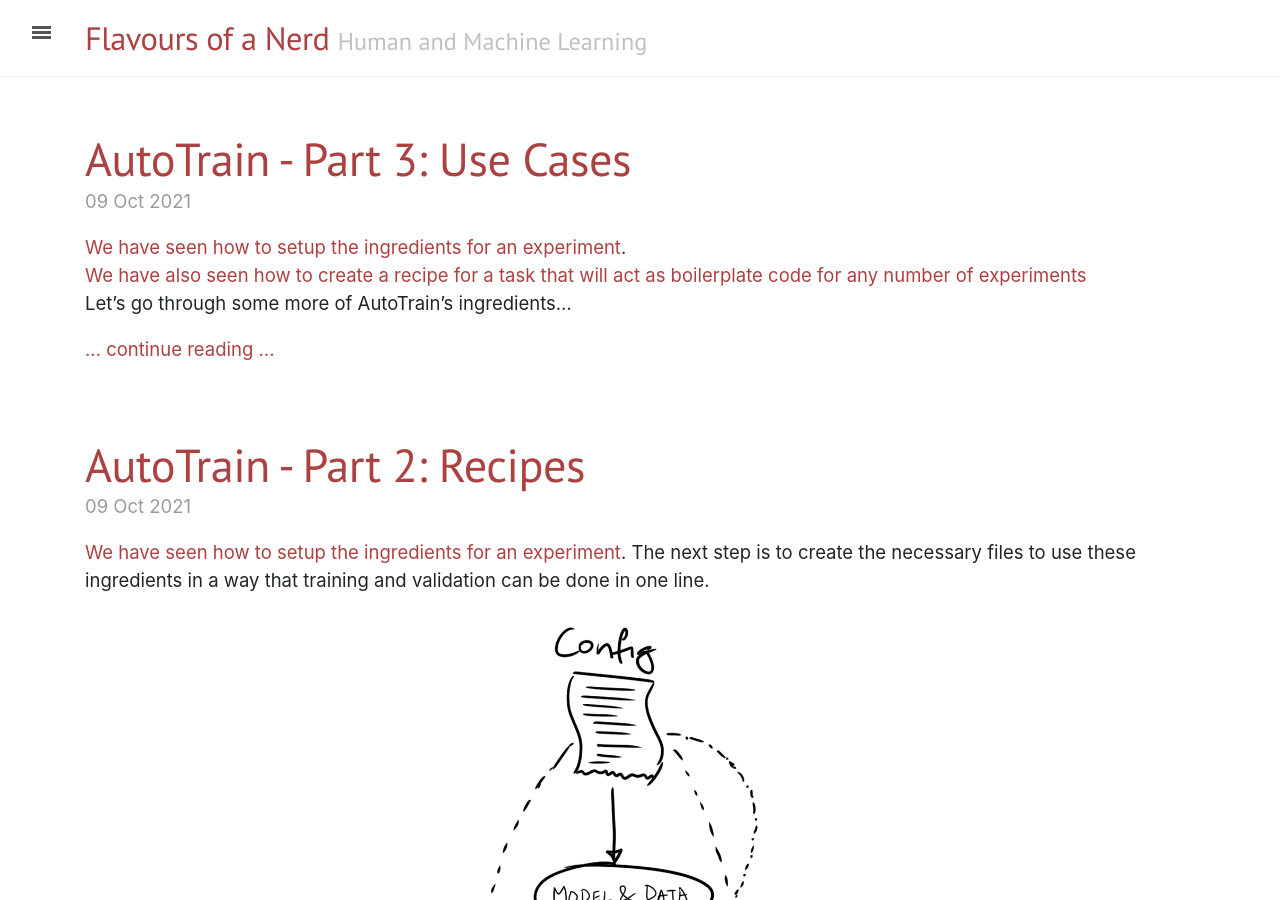
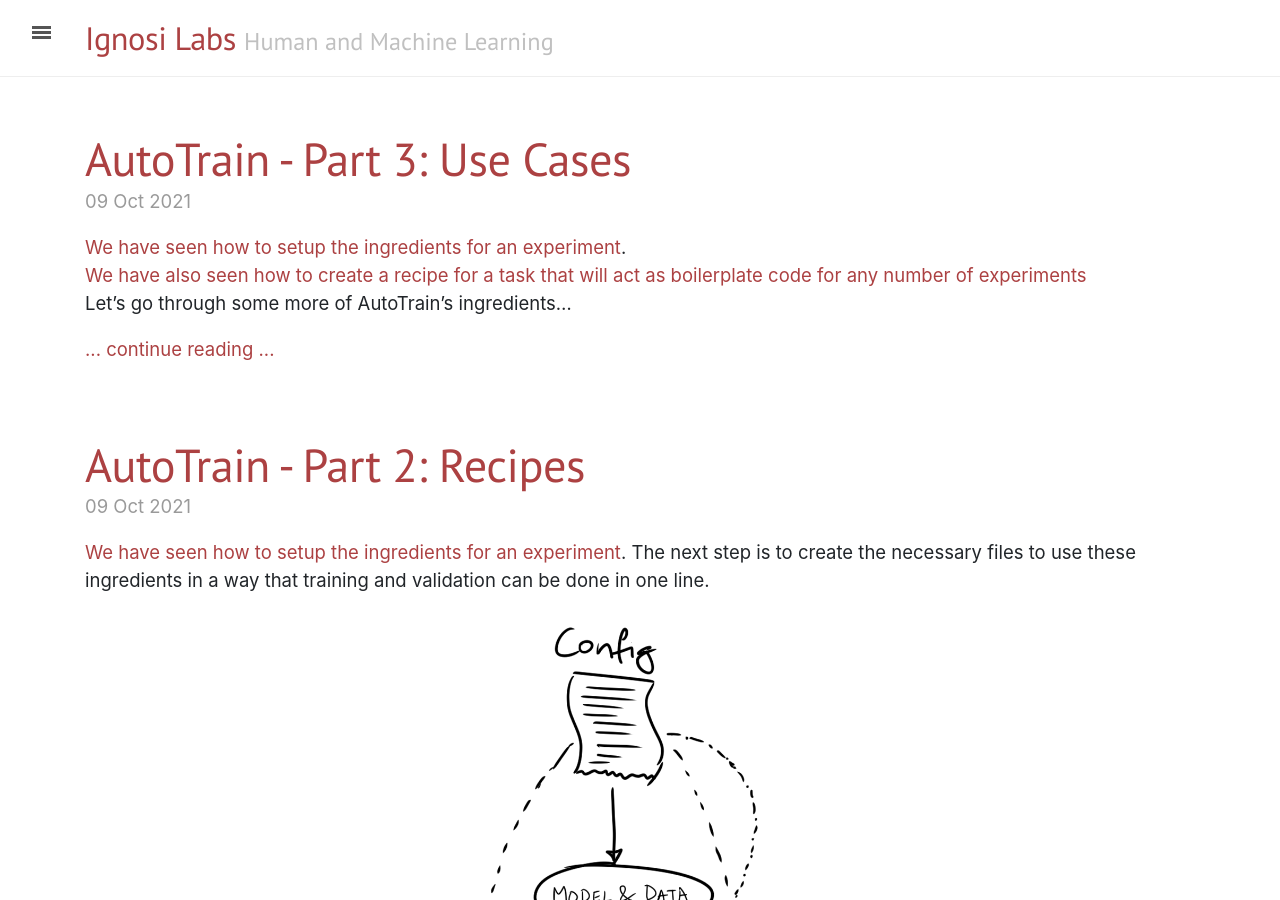
Before and after one commit to sizhky/sizhky.github.io, a Jekyll site: the page built from index.html, in a window 1280 px wide and 900 px high. Built offline with Jekyll 4.4.1, drawn with Linux system fonts in a browser that asks for light colours; the list of posts is cut into pages by our own code.

Commit message:
Change blog name

```diff
--- a/_config.yml
+++ b/_config.yml
@@ -5,9 +5,9 @@
 relative_permalinks: false
 
 # Setup
-title:               Flavours of a Nerd
+title:               Ignosi Labs
 tagline:             'Human and Machine Learning'
-description:         "FoaN is a space dedicated for simple experiments and insights. I occasionally give useful tutorials and my personal opinions on life and stuff."
+description:         "This is a space dedicated for experiments and insights. I occasionally give useful tutorials."
 url:                 http://sizhky.github.io/
 baseurl:
 paginate:            4
```
